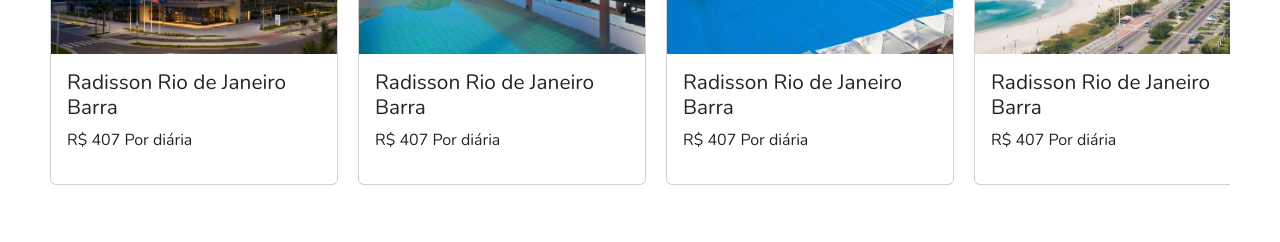
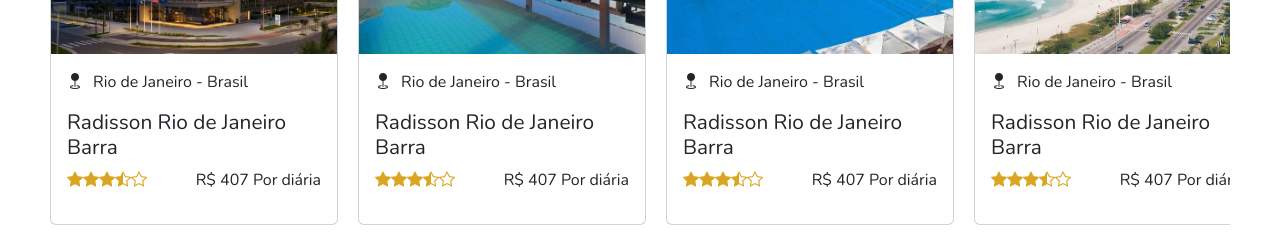
Before and after one commit to RyanSilva-176/GrowUp, a React (Vite) app in the folder GrowUpFrontEnd/: page / in a window 1280 px wide. Shown: the part 1564-1806 px from the top of the page. Before the commit the page ends 1769 px from the top, so only its background shows below. Built offline with nearby package versions, Linux system fonts and the light colour scheme.

Commit message:
adding more info to the cards

```diff
--- a/GrowUpFrontEnd/src/App.jsx
+++ b/GrowUpFrontEnd/src/App.jsx
@@ -19,6 +19,7 @@
         <FlightForm />
         <Carousel />
         <Cards />
+
       </main>
     </div>
   )
--- a/GrowUpFrontEnd/src/components/Card/index.jsx
+++ b/GrowUpFrontEnd/src/components/Card/index.jsx
@@ -7,8 +7,19 @@
         <div className="card">
             <img src={props.image} className="card-img-top" alt="" />
             <div className="card-body">
+                <div className="place-info">
+                    <i className="bi bi-geo-fill"></i>
+                    <p>{props.place}</p>
+                </div>
                 <h3>{props.title}</h3>
                 <div className='price-info'>
+                    <div className="stars" style={{display: "flex"}}>
+                        <i className="bi bi-star-fill"></i>
+                        <i className="bi bi-star-fill"></i>
+                        <i className="bi bi-star-fill"></i>
+                        <i className="bi bi-star-half"></i>
+                        <i className="bi bi-star"></i>
+                    </div>
                     <p>R$ {props.price} Por diária</p>
                 </div>
             </div>
--- a/GrowUpFrontEnd/src/components/Card/style.css
+++ b/GrowUpFrontEnd/src/components/Card/style.css
@@ -14,3 +14,18 @@
 .card:last-child {
     margin-right: 0;
 }
+
+.place-info, .price-info {
+    display: flex;
+}
+
+.place-info > i {
+    margin-right: 10px;
+}
+.stars i {
+    color: goldenrod;
+}
+
+.price-info > p {
+    margin-left: auto;
+}
--- a/GrowUpFrontEnd/src/components/Cards/index.jsx
+++ b/GrowUpFrontEnd/src/components/Cards/index.jsx
@@ -21,30 +21,34 @@
                     <button type='button' className="btn btn-outline-secondary">Maceió</button>
                     <button type='button' className="btn btn-outline-secondary">Salvador</button>
                 </div>
-                <div class="show-more">
+                <div className="show-more">
                     <p>Mostrar mais hotéis</p>
-                    <button><i class="bi bi-arrow-left-circle"></i></button>
-                    <button><i class="bi bi-arrow-right-circle"></i></button>
+                    <button><i className="bi bi-arrow-left-circle"></i></button>
+                    <button><i className="bi bi-arrow-right-circle"></i></button>
                 </div>
             </div>
             <div className="cards">
                 <Card
                     image={Hilton}
+                    place={"Rio de Janeiro - Brasil"}
                     title={"Radisson Rio de Janeiro Barra"}
                     price={407}
                 />
                 <Card
                     image={Othon}
+                    place={"Rio de Janeiro - Brasil"}
                     title={"Radisson Rio de Janeiro Barra"}
                     price={407}
                 />
                 <Card
                     image={Sheraton}
+                    place={"Rio de Janeiro - Brasil"}
                     title={"Radisson Rio de Janeiro Barra"}
                     price={407}
                 />
                 <Card
                     image={Windsor}
+                    place={"Rio de Janeiro - Brasil"}
                     title={"Radisson Rio de Janeiro Barra"}
                     price={407}
                 />
```
